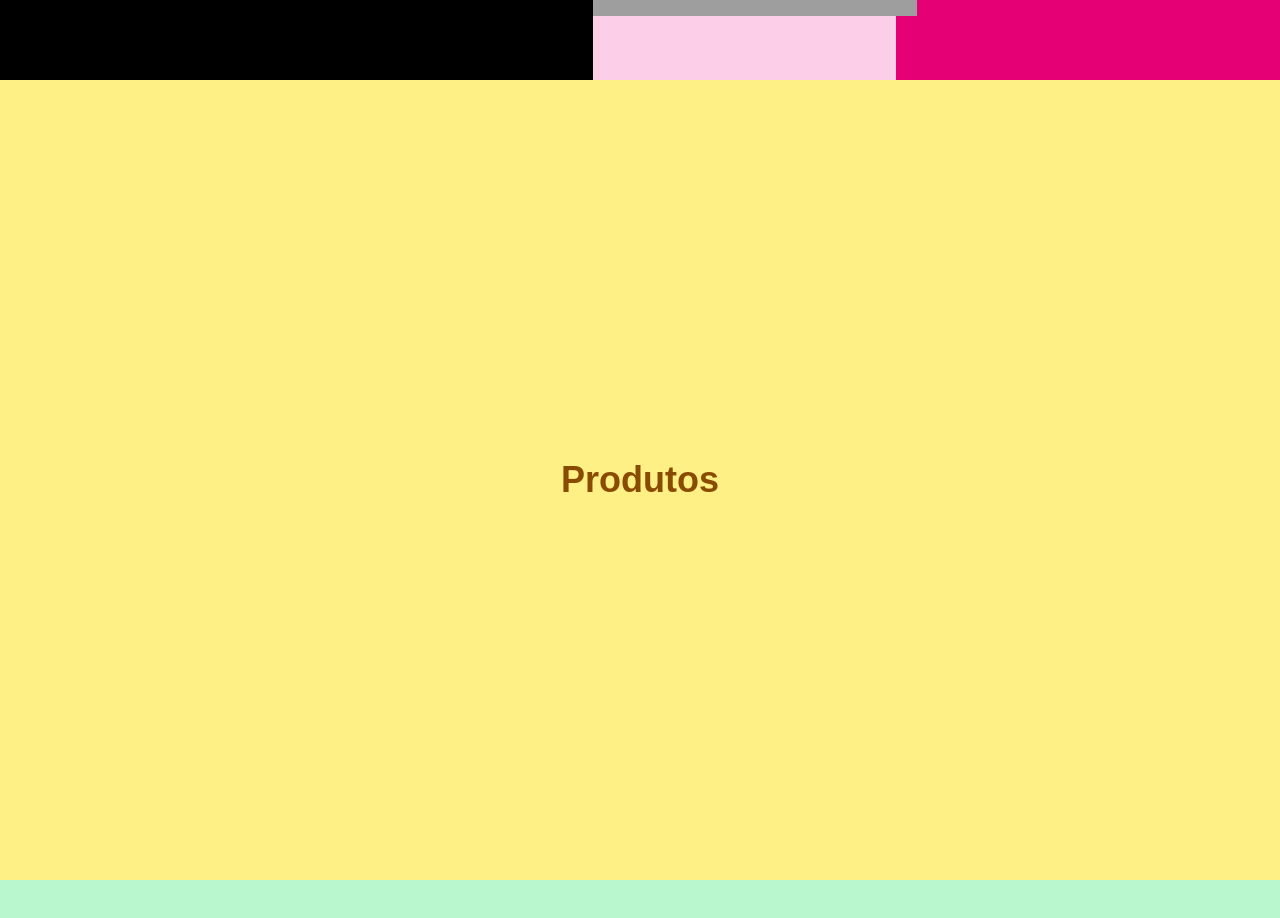
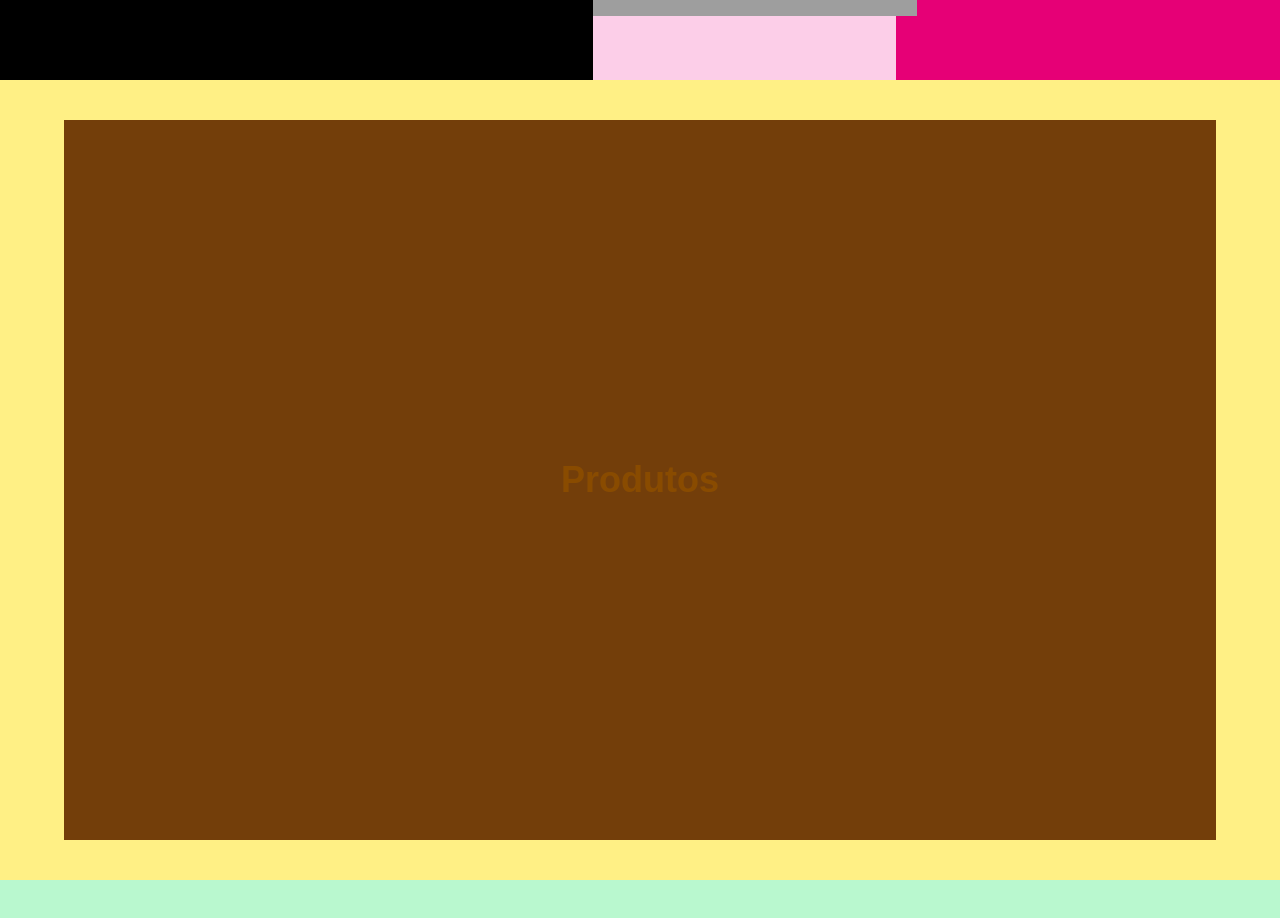
Before and after one commit to BrenoNLps/Confeitaria, a Next.js app: page / in a window 1280 px wide. Shown: the part 720-1638 px from the top of the page. Built offline with nearby package versions, Linux system fonts and the light colour scheme; grey boxes are pictures that could not be loaded.

Commit message:
feat: implementa container para exibir produtos

```diff
--- a/app/components/sections/Products/Products.tsx
+++ b/app/components/sections/Products/Products.tsx
@@ -1,7 +1,10 @@
+import Container from "./products_container/Container";
+
+
 export function Products() {
     return (
     <section className="h-screen w-screen flex items-center justify-center bg-yellow-200">
-        <h2 className="text-4xl font-bold text-yellow-800">Produtos</h2>
+        <Container/>
     </section>
     );
 }
--- /dev/null
+++ b/app/components/sections/Products/products_container/Container.tsx
@@ -0,0 +1,7 @@
+export default function Container() {
+    return (
+    <section className="h-[90%] w-[90%] flex items-center justify-center bg-yellow-900">
+        <h2 className="text-4xl font-bold text-yellow-800">Produtos</h2>
+    </section>
+    );
+}
```
